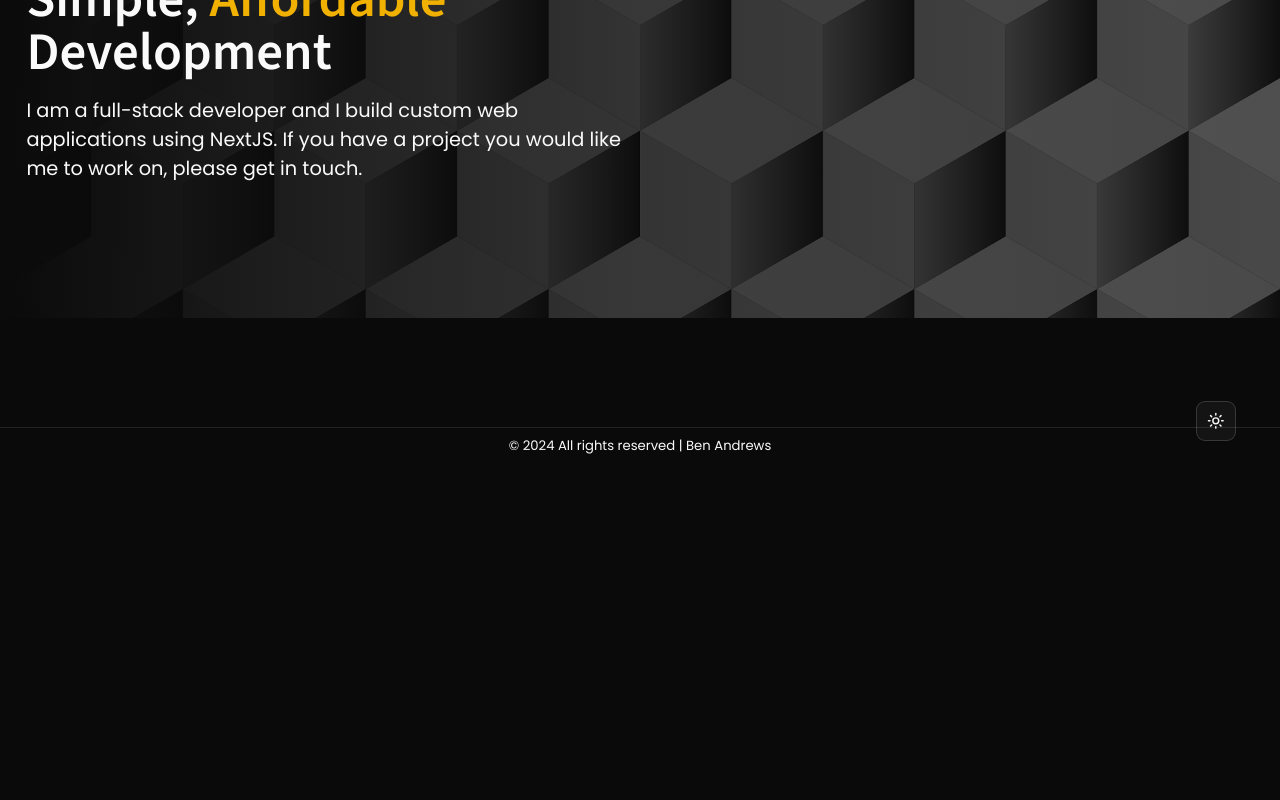
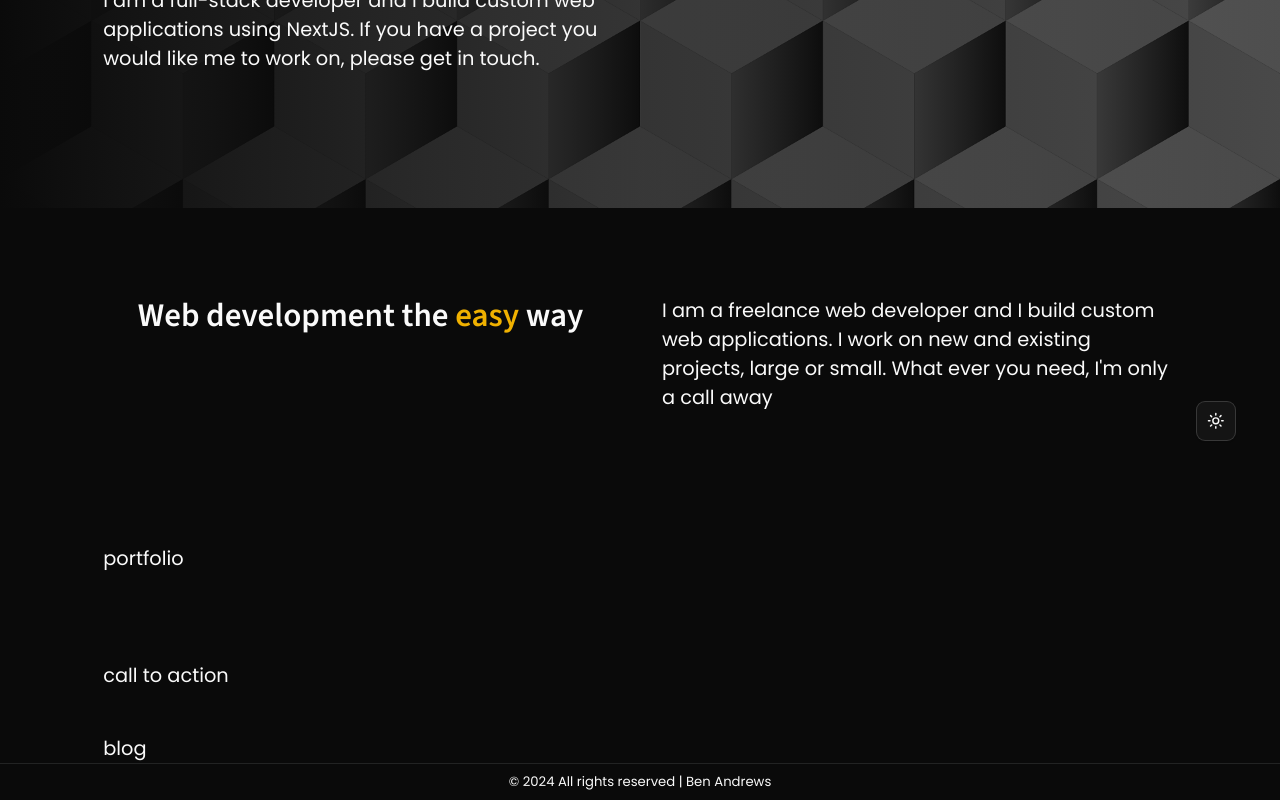
Before and after one commit to justbenuk/jbuk, a Next.js app: page / in a window 1280 px wide. Shown: the part 337-1137 px from the top of the page. Before the commit the page ends 800 px from the top, so only its background shows below. Built offline with nearby package versions, Linux system fonts and the light colour scheme.

Commit message:
initial commit

```diff
--- /dev/null
+++ b/app/(root)/about/page.tsx
@@ -0,0 +1,9 @@
+import Container from "@/components/shared/container";
+
+export const metadata = {
+  title: "About Me",
+};
+
+export default function AboutPage() {
+  return <Container>This is the about page</Container>;
+}
--- /dev/null
+++ b/app/(root)/blog/page.tsx
@@ -0,0 +1,10 @@
+import Container from "@/components/shared/container"
+
+export const metadata = {
+  title: 'Random Things'
+}
+export default function BlogPage() {
+  return (
+    <Container>This is the blog page</Container>
+  )
+}
--- a/app/(root)/lets-talk/page.tsx
+++ b/app/(root)/lets-talk/page.tsx
@@ -16,17 +16,17 @@ export default function LetsTalkPage() {
         <div className="flex flex-col items-center justify-center space-y-2">
           <MailIcon className="size-10 mb-6 text-yellow-500" />
           <p className="font-semibold text-sm">Can I help you today?</p>
-          <Link className="underline underline-offset-4 text-xs" href={'mailto:justbenuk@gmail.com'}>Send me an email</Link>
+          <Link className="underline underline-offset-4 text-xs" href={'mailto:justbenuk@gmail.com'} target="_blank">Send me an email</Link>
         </div>
         <div className="flex flex-col items-center justify-center space-y-2">
           <PhoneIcon className="size-10 mb-6 text-yellow-500" />
           <p className="font-semibold text-sm">Feel free to get in touch?</p>
-          <Link className="underline underline-offset-4 text-xs" href={'tel:07916019809'}>Give me a call today</Link>
+          <Link className="underline underline-offset-4 text-xs" href={'tel:07916019809'} target="_blank">Give me a call today</Link>
         </div>
         <div className="flex flex-col items-center justify-center space-y-2">
           <PackageIcon className="size-10 mb-6 text-yellow-500" />
           <p className="font-semibold text-sm">Ready to get started?</p>
-          <Link className="underline underline-offset-4 text-xs" href={'tel:07916019809'}>Lets get started</Link>
+          <Link className="underline underline-offset-4 text-xs" href={'tel:07916019809'} target="_blank">Lets get started</Link>
         </div>
       </div>
       <div className="flex flex-col items-center justify-center space-y-2 py-10">
--- a/app/(root)/page.tsx
+++ b/app/(root)/page.tsx
@@ -1,12 +1,36 @@
 import Hero from "@/components/hero/hero";
+import Container from "@/components/shared/container";
 
 export const metadata = {
   title: "Welcome",
 };
 export default function Home() {
   return (
-    <div className="flex-1">
+    <>
       <Hero />
-    </div>
+      <Container>
+        <div className="py-20">
+          <div className="grid grid-cols-1 md:grid-cols-2 gap-10">
+            <div className="flex flex-col items-center">
+              <h1 className="text-3xl font-semibold">
+                Web development the<span className="text-yellow-500"> easy</span> way
+              </h1>
+            </div>
+            <div>
+              <p>I am a freelance web developer and I build custom web applications. I work on new and existing projects, large or small. What ever you need, I&apos;m only a call away</p>
+            </div>
+          </div>
+        </div>
+        <div className="py-10">
+          <p>portfolio</p>
+        </div>
+        <div className="py-10">
+          <p>call to action</p>
+        </div>
+        <div className="PY-10">
+          <p>blog</p>
+        </div>
+      </Container>
+    </>
   );
 }
--- a/app/(root)/work/[slug]/page.tsx
+++ b/app/(root)/work/[slug]/page.tsx
@@ -1,5 +1,7 @@
+import Container from "@/components/shared/container";
+
 export default function WorkSinglePage() {
   return (
-    <div>this is the work single page</div>
+    <Container>this is the work single page</Container>
   )
 }
--- a/app/(root)/work/page.tsx
+++ b/app/(root)/work/page.tsx
@@ -1,8 +1,10 @@
+import Container from "@/components/shared/container"
+
 export const metadata = {
   title: 'My Work'
 }
 export default function WorkPage() {
   return (
-    <div>list all projects here</div>
+    <Container>list all projects here</Container>
   )
 }
--- a/components/hero/hero.tsx
+++ b/components/hero/hero.tsx
@@ -1,16 +1,30 @@
-import Container from "../shared/container"
+import Container from "../shared/container";
 
 export default function Hero() {
   return (
-    <div className="h-[60dvh]" style={{ backgroundImage: `url('/images/assets/bg2.png')`, backgroundPosition: 'center', backgroundSize: 'cover' }}>
+    <div
+      className="h-[60dvh]"
+      style={{
+        backgroundImage: `url('/images/assets/bg2.png')`,
+        backgroundPosition: "center",
+        backgroundSize: "cover",
+      }}
+    >
       <div className="h-full bg-gradient-to-r from-yellow-500 via-yellow-500/90 to-yellow-500/40 dark:from-background dark:via-background/80 dark:to-background/70">
         <Container className="h-full">
           <div className="flex flex-col items-start justify-center h-full w-2/4 space-y-4">
-            <h1 className="font-semibold text-5xl">Simple, <span className="dark:text-yellow-500">Affordable </span>Development</h1>
-            <p>I am a full-stack developer and I build custom web applications using NextJS. If you have a project you would like me to work on, please get in touch.</p>
+            <h1 className="font-semibold text-5xl">
+              Simple, <span className="dark:text-yellow-500">Affordable </span>
+              Development
+            </h1>
+            <p>
+              I am a full-stack developer and I build custom web applications
+              using NextJS. If you have a project you would like me to work on,
+              please get in touch.
+            </p>
           </div>
         </Container>
       </div>
     </div>
-  )
+  );
 }
--- a/components/shared/container.tsx
+++ b/components/shared/container.tsx
@@ -8,7 +8,7 @@ type ContainerProps = {
 
 export default function Container({ children, className }: ContainerProps) {
   return (
-    <div className={cn('max-w-7xl mx-auto px-6', className)}>
+    <div className={cn('max-w-5xl mx-auto px-6', className)}>
       {children}
     </div>
   )
```
Also changed, not shown: app/error.tsx (+17 -11 lines).
